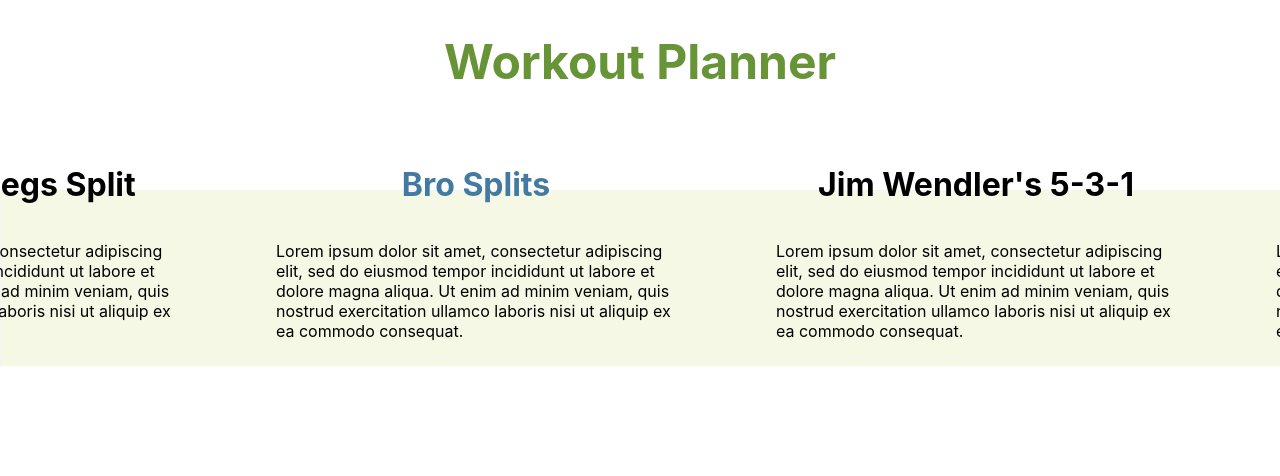
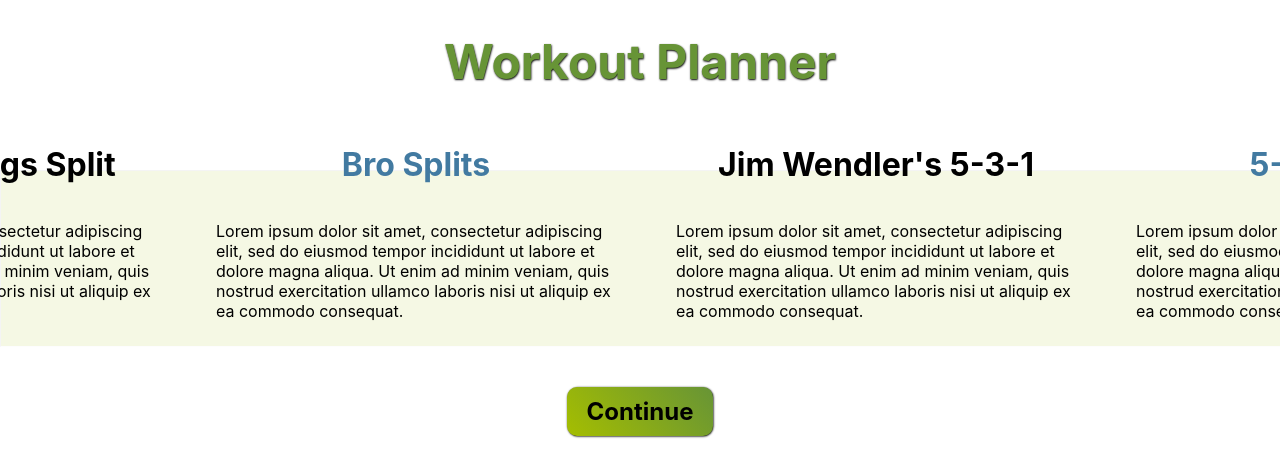
Before and after one commit to Ahljenn/Workout-Planner, a React (Create React App) app: page / in a window 1280 px wide. Shown: the top 476 px of the page. Built offline with nearby package versions, Linux system fonts and the light colour scheme.

Commit message:
Added button/display start

```diff
--- a/src/App.jsx
+++ b/src/App.jsx
@@ -1,5 +1,6 @@
 import './styles/App.css';
 import SplitDisplay from './components/SplitDisplay';
+import GeneratorDisplay from './components/GeneratorDisplay';
 
 export default function App() {
   return (
@@ -9,6 +10,7 @@
         <h1 className="title">Workout Planner</h1>
       </header>
       <SplitDisplay />
+      <GeneratorDisplay />
     </>
   );
 }
--- /dev/null
+++ b/src/components/GeneratorDisplay.jsx
@@ -0,0 +1,39 @@
+import React, { useState } from 'react'
+import { splitsInfo } from '../data/workout-data';
+
+
+
+export default function GeneratorDisplay() {
+
+    const [displayState, setDisplayState] = useState(false);
+
+    function handleButtonClick() {
+        setDisplayState(!displayState);
+    }
+
+    if (displayState) {
+        return (
+            <>
+            {
+                splitsInfo.map((split, index) => {
+                    return(
+                    <div className="split-selection-container">
+                        <input type="radio" name="wk-split" id={index}/>
+                        <label for={index} className="split-selection-text">{split.name}</label>
+                    </div>
+                    )
+                })
+            }
+            </>
+            );
+    } else {
+        return (
+            <div className="continue-button-container">
+                <button className="continue-button"
+                onClick={handleButtonClick}>
+                    Continue
+                </button>
+            </div>
+        );
+    }
+}
--- a/src/components/SplitDisplay.jsx
+++ b/src/components/SplitDisplay.jsx
@@ -1,22 +1,11 @@
 import React from 'react';
 import Marquee from "react-fast-marquee";
-
-const splitsInfo = [
-    { "name" : "Push-Pull-Legs Split",
-    "info" : "Lorem ipsum dolor sit amet, consectetur adipiscing elit, sed do eiusmod tempor incididunt ut labore et dolore magna aliqua. Ut enim ad minim veniam, quis nostrud exercitation ullamco laboris nisi ut aliquip ex ea commodo consequat."
-    },
-    { "name" : "Bro Splits",
-      "info" : "Lorem ipsum dolor sit amet, consectetur adipiscing elit, sed do eiusmod tempor incididunt ut labore et dolore magna aliqua. Ut enim ad minim veniam, quis nostrud exercitation ullamco laboris nisi ut aliquip ex ea commodo consequat."  },
-    { "name" : "Jim Wendler's 5-3-1",
-      "info" : "Lorem ipsum dolor sit amet, consectetur adipiscing elit, sed do eiusmod tempor incididunt ut labore et dolore magna aliqua. Ut enim ad minim veniam, quis nostrud exercitation ullamco laboris nisi ut aliquip ex ea commodo consequat."  },
-    { "name" : "5-Day Split",
-      "info" : "Lorem ipsum dolor sit amet, consectetur adipiscing elit, sed do eiusmod tempor incididunt ut labore et dolore magna aliqua. Ut enim ad minim veniam, quis nostrud exercitation ullamco laboris nisi ut aliquip ex ea commodo consequat."
-    },
-];
+import { splitsInfo } from '../data/workout-data';
 
 export default function SplitDisplay() {
   return (
-    <Marquee pauseOnClick={true}>
+    <>
+        <Marquee pauseOnHover={true}>
         {
         splitsInfo.map((split, index) => {
             return(
@@ -28,9 +17,10 @@
                 {split.info}
                 </p>
             </div>
-        )
+            );
         })
         }
         </Marquee>
-  )
+    </>
+  );
 }
--- /dev/null
+++ b/src/data/workout-data.jsx
@@ -0,0 +1,12 @@
+export const splitsInfo = [
+    { "name" : "Push-Pull-Legs Split",
+      "info" : "Lorem ipsum dolor sit amet, consectetur adipiscing elit, sed do eiusmod tempor incididunt ut labore et dolore magna aliqua. Ut enim ad minim veniam, quis nostrud exercitation ullamco laboris nisi ut aliquip ex ea commodo consequat."
+    },
+    { "name" : "Bro Splits",
+      "info" : "Lorem ipsum dolor sit amet, consectetur adipiscing elit, sed do eiusmod tempor incididunt ut labore et dolore magna aliqua. Ut enim ad minim veniam, quis nostrud exercitation ullamco laboris nisi ut aliquip ex ea commodo consequat."  },
+    { "name" : "Jim Wendler's 5-3-1",
+      "info" : "Lorem ipsum dolor sit amet, consectetur adipiscing elit, sed do eiusmod tempor incididunt ut labore et dolore magna aliqua. Ut enim ad minim veniam, quis nostrud exercitation ullamco laboris nisi ut aliquip ex ea commodo consequat."  },
+    { "name" : "5-Day Split",
+      "info" : "Lorem ipsum dolor sit amet, consectetur adipiscing elit, sed do eiusmod tempor incididunt ut labore et dolore magna aliqua. Ut enim ad minim veniam, quis nostrud exercitation ullamco laboris nisi ut aliquip ex ea commodo consequat."
+    },
+];
--- a/src/styles/containers.css
+++ b/src/styles/containers.css
@@ -9,15 +9,38 @@
     width: 400px;
     align-items: center;
     margin: 0 30px;
-    padding: 20px;
 }
 
 hr {
     background-color: var(--acid);
     opacity: 0.1;
     position: absolute;
-    margin-top: 190px;
+    margin-top: 170px;
     width: 100%;
     height: 175px;
     z-index: 1;
 }
+
+/*Generator Display*/
+div.continue-button-container {
+    margin-top: 50px;
+    text-align: center;
+}
+
+button.continue-button {
+    padding: 10px 20px 10px 20px;
+    border-radius: 10px;
+    font-weight: 700;
+    font-size: 24px;
+    border: none;
+    background-image: linear-gradient(50deg, var(--acid), var(--green));
+    cursor: pointer;
+    box-shadow: 0.5px 0.5px 2px black;
+    transition-duration: 0.5s;
+    color: black;
+}
+
+button.continue-button:hover {
+    background-image: linear-gradient(-150deg, var(--acid), var(--green));
+    color: white;
+}
--- a/src/styles/index.css
+++ b/src/styles/index.css
@@ -1,4 +1,4 @@
-body {
+body, button {
   margin: 0;
   font-family: -apple-system, BlinkMacSystemFont, 'Segoe UI', 'Roboto', 'Oxygen',
     'Ubuntu', 'Cantarell', 'Fira Sans', 'Droid Sans', 'Helvetica Neue',
--- a/src/styles/text.css
+++ b/src/styles/text.css
@@ -1,10 +1,14 @@
+/*App component*/
 h1.title {
     color: var(--green);
     font-size: 48px;
     text-align: center;
+    text-shadow: 0.5px 0.5px 2px black;
     width: 100%;
 }
 
+
+/*SplitDisplay Component*/
 h1.rolling-text, h1.rolling-text-odd {
     font-size: 32px;
     white-space: nowrap;
@@ -13,3 +17,9 @@
 h1.rolling-text-odd {
     color: var(--steel);
 }
+
+/*Generator Display*/
+
+label.split-selection-text {
+    font-size: 20px;
+}
```
Lines whose indentation alone changed are shown as unchanged.
